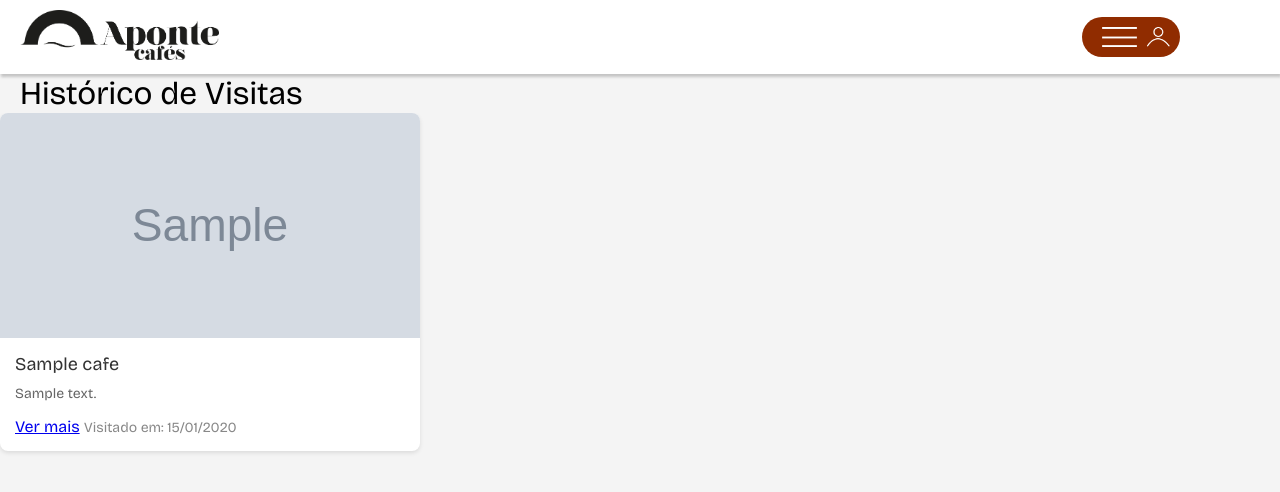
After one commit to MatheusVelame/projetos2g3, a Django app: page /historico/ in a window 1280 px wide. The commit adds this page. Shown: the top 492 px of the page. Run offline with Django 5.2, Linux system fonts and the light colour scheme; a user stored in the database is signed in; tables that the repository leaves empty hold one stand-in row (values such as "Sample post"); grey boxes marked "Sample" are stand-in pictures.

Commit message:
implementando histórico

```diff
--- a/projeto/apps/models.py
+++ b/projeto/apps/models.py
@@ -68,6 +68,29 @@ class Favorito(models.Model):
     def __str__(self):
         return f'{self.usuario.username} - {self.cafe.nome_cafeteria}'
 
+class Historico(models.Model):
+    usuario = models.ForeignKey(User, on_delete=models.CASCADE)
+    cafe = models.ForeignKey(Cafe, on_delete=models.CASCADE)
+    visited_at = models.DateTimeField(auto_now_add=True)
+
+    class Meta:
+        unique_together = ('usuario', 'cafe', 'visited_at')  # Evita duplicatas exatas
+
+    def detalhes(self):
+        return {
+            'nome': self.cafe.nome_cafeteria,
+            'endereco': self.cafe.endereco,
+            'descricao': self.cafe.descricao,
+            'email': self.cafe.email,
+            'whatsapp': self.cafe.whatsapp,
+            'horas_funcionamento': self.cafe.horas_funcionamento,
+            'link_redesocial': self.cafe.link_redesocial,
+            'foto_ambiente': self.cafe.foto_ambiente.url if self.cafe.foto_ambiente else None,
+        }
+
+    def __str__(self):
+        return f'{self.usuario.username} - {self.cafe.nome_cafeteria}'
+
 class ReservaCafe(models.Model):
     cafe = models.ForeignKey(Cafe, on_delete=models.PROTECT)
     cliente = models.ForeignKey(UserCliente, on_delete=models.PROTECT)
--- /dev/null
+++ b/projeto/apps/templates/historico.html
@@ -0,0 +1,107 @@
+{% extends "global/base.html" %}
+{% block content %}
+{% load static %}
+<style>
+    /* Inclua o mesmo CSS que você usou para os favoritos para manter a consistência de design */
+    body {
+        font-family: Arial, sans-serif;
+        background-color: #f4f4f4;
+        margin: 0;
+        padding: 0;
+    }
+    h1 {
+        padding-left: 20px;
+    }
+    .card {
+        background-color: #ffffff;
+        border-radius: 8px;
+        box-shadow: 0 2px 4px rgba(0, 0, 0, 0.1);
+        margin-bottom: 20px;
+        overflow: hidden;
+    }
+    .card-img-top {
+        width: 100%;
+        height: auto;
+        object-fit: cover;
+    }
+    .card-body {
+        padding: 15px;
+    }
+    .card-title {
+        margin: 0;
+        color: #333333;
+        font-size: 18px;
+        font-weight: bold;
+    }
+    .card-text {
+        color: #666666;
+        font-size: 14px;
+        margin-top: 10px;
+        margin-bottom: 15px;
+    }
+    .text-body-secondary {
+        color: #888888;
+        font-size: 14px;
+    }
+    .container {
+        max-width: 600px;
+        margin: 0 auto;
+        padding: 0 15px;
+    }
+    .cards {
+        display: grid;
+        grid-template-columns: repeat(auto-fill, minmax(400px, 1fr));
+        grid-gap: 10px;
+        grid-auto-rows: minmax(auto-fill, 300px);
+        overflow: hidden;
+    }
+    .foto-cafe {
+        display: flex;
+        width: 100%;
+        height: 225px;
+        overflow: hidden;
+    }
+    .box img {
+        width: 100%;
+        height: 100%;
+    }
+    .box1 img {
+        object-fit: cover;
+    }
+</style>
+    {% if user.is_authenticated %}
+    <div class="row row-cols-1 row-cols-sm-2 row-cols-md-3 g-3">
+        <h1>Histórico de Visitas</h1>
+        <div class="cards">
+            {% for visita in historico %}
+            <div class="card shadow-sm">
+                {% if visita.cafe.foto_ambiente %}
+                <img src="{{ visita.cafe.foto_ambiente.url }}" class="foto-cafe" alt="{{ visita.cafe.nome }}">
+                {% else %}
+                <svg class="bd-placeholder-img card-img-top" width="100%" height="225" xmlns="http://www.w3.org/2000/svg"
+                    role="img" aria-label="Placeholder: Thumbnail" preserveAspectRatio="xMidYMid slice" focusable="false">
+                    <title>Placeholder</title>
+                    <rect width="100%" height="100%" fill="#55595c"></rect>
+                    <text x="40%" y="50%" fill="#eceeef"
+                        dy=".3em">{{ visita.cafe.nome_cafeteria }}</text>
+                </svg>
+                {% endif %}
+                <div class="card-body">
+                    <h5 class="card-title">{{ visita.cafe.nome_cafeteria }}</h5>
+                    <p class="card-text">{{ visita.cafe.get_short_description }}</p>
+                    <div>
+                        <a href="{% url 'detalhes' visita.cafe.id %}" class="btn btn-sm btn-outline-secondary">Ver mais</a>
+                        <small class="text-body-secondary">
+                            Visitado em: {{ visita.visited_at|date:"d/m/Y" }}</small>
+                    </div>
+                </div>
+            </div>
+            {% endfor %}
+        </div>
+    </div>
+    {% else %}
+        <h1 style="font-family: Helvetica, sans-serif; font-weight: bold;">Histórico de Visitas</h1>
+        <p>Por favor, faça login para ver seu histórico.</p>
+        <a href="{% url 'login' %}" class="btn btn-primary">Login</a>
+    {% endif %}
+{% endblock %}
--- a/projeto/apps/templates/home.html
+++ b/projeto/apps/templates/home.html
@@ -174,7 +174,7 @@
                 <p class="card-text">{{ cafe.get_short_description}}</p>
                 <div class="d-flex justify-content-between align-items-center">
                     <div class="btn-group">
-                        <a href="{% url 'detalhes' cafe.id %}" class="btn btn-sm btn-outline-secondary">ver mais</a>
+                        <a href="{% url 'detalhes2' cafe.id %}" class="btn btn-sm btn-outline-secondary">Ver mais</a>
                     </div>
                     <small class="text-body-secondary">{{ cafe.horas_funcionamento }}</small>
                 </div>
--- a/projeto/apps/urls.py
+++ b/projeto/apps/urls.py
@@ -16,6 +16,8 @@ urlpatterns = [
     path('detalhes/<int:cafe_id>/', views.detalhes, name='detalhes'),
     path('favoritos/', views.lista_favoritos, name='favoritos'),
     path('favoritar/<int:cafe_id>', views.favoritar, name='favoritar'),
+    path('historico/', views.lista_historico,name='historico'),
+    path('cafeteria/detalhes2/<int:cafe_id>/', detalhes2, name='detalhes2'),
     path('login/', login_view, name='login'),
     path('pagina_empresario/', views.pagina_empresario, name='pagina_empresario'),
     path('logout/', auth_views.LogoutView.as_view(), name='logout'),
@@ -25,4 +27,5 @@ urlpatterns = [
     path('cadastro_empresario_sucesso/', views.cadastro_empresario_sucesso, name='cadastro_empresario_sucesso'),
     path('cafeterias_empresarios/', views.cafeterias_empresarios, name='cafeterias_empresarios'),
     path('acesso_negado_cadastrar_cafeteria/', views.acesso_negado_cadastrar_cafeteria, name='acesso_negado_cadastrar_cafeteria'),
+
 ]
--- a/projeto/apps/views.py
+++ b/projeto/apps/views.py
@@ -14,6 +14,8 @@ from django.db.models import Q
 from django.contrib.auth.models import Group
 from .models import Cafe, UserCliente
 from django.contrib.auth import logout as auth_logout
+from django.utils import timezone
+from django.db.models import Max
 
 def home(request):
     cafes = Cafe.objects.all()
@@ -231,6 +233,7 @@ def favoritar(request, cafe_id):
 
     return redirect('home')
 
+
 @login_required
 def lista_favoritos(request):
     if request.user.is_authenticated:
@@ -238,6 +241,63 @@ def lista_favoritos(request):
         return render(request, 'favoritos.html', {'favoritos': favoritos})
     else:
         return redirect('login')
+
+@login_required
+def registrar_historico(request, cafe_id):
+    cafe = get_object_or_404(Cafe, id=cafe_id)
+
+    usuario = request.user
+    # Evita múltiplas entradas no mesmo dia
+    visita_hoje = Historico.objects.filter(usuario=usuario, cafe=cafe, visited_at__date=timezone.now().date()).exists()
+
+    if not visita_hoje:
+        Historico.objects.create(usuario=usuario, cafe=cafe)
+        messages.success(request, 'Visita registrada no histórico!')
+
+    return redirect('cafe_detalhes', cafe_id=cafe.id)
+
+@login_required
+def lista_historico(request):
+    if request.user.is_authenticated:
+        historico = Historico.objects.filter(usuario=request.user).order_by('-visited_at')
+        return render(request, 'historico.html', {'historico': historico})
+    else:
+        return redirect('login')
+
+from django.utils import timezone
+
+@login_required
+def detalhes2(request, cafe_id):
+    cafe = get_object_or_404(Cafe, id=cafe_id)
+    usuario = request.user
+    favorito = Favorito.objects.filter(usuario=usuario, cafe=cafe).exists()
+    detalhes_cafe = cafe.detalhes()
+
+    today = timezone.localdate()
+
+    visita_hoje = Historico.objects.filter(
+        usuario=usuario,
+        cafe=cafe,
+        visited_at__date=today
+    ).exists()
+
+    if not visita_hoje:
+        Historico.objects.create(usuario=usuario, cafe=cafe, visited_at=timezone.now())
+        messages.success(request, 'Visita registrada no histórico!')
+
+    return render(request, 'detalhes.html', {'cafe': cafe, 'detalhes_cafe': detalhes_cafe, 'favorito': favorito})
+
+def limpar_historico_duplicado():
+    # Encontrar a última visita para cada usuário e cafeteria por dia
+    ultimas_visitas = Historico.objects.values('usuario_id', 'cafe_id', 'visited_at__date').annotate(
+        ultima_visita=Max('visited_at')
+    )
+
+    # Converter resultados em uma lista de IDs de visitas para manter
+    ids_para_manter = [visita['ultima_visita'] for visita in ultimas_visitas]
+
+    # Excluir todas as visitas que não estão na lista de IDs para manter
+    Historico.objects.exclude(id__in=ids_para_manter).delete()
 
 def login_view(request):
     if request.method == 'POST':
--- a/projeto/base/global/partials/menu.html
+++ b/projeto/base/global/partials/menu.html
@@ -105,6 +105,7 @@
             <a href="{% url 'minhas_reservas' %}">Minhas reservas</a>
             <a href="{% url 'cadastro_cafeteria' %}">Cadastre sua cafeteria</a>
             <a href="{% url 'favoritos' %}">Favoritos</a>
+            <a href="{% url 'historico' %}">Histórico</a>
             {% if user.is_authenticated %}
             <form method="POST" action="{% url 'logout' %}">
                 {% csrf_token %}
```
Also changed, not shown: projeto/apps/migrations/0035_historico.py (added).
